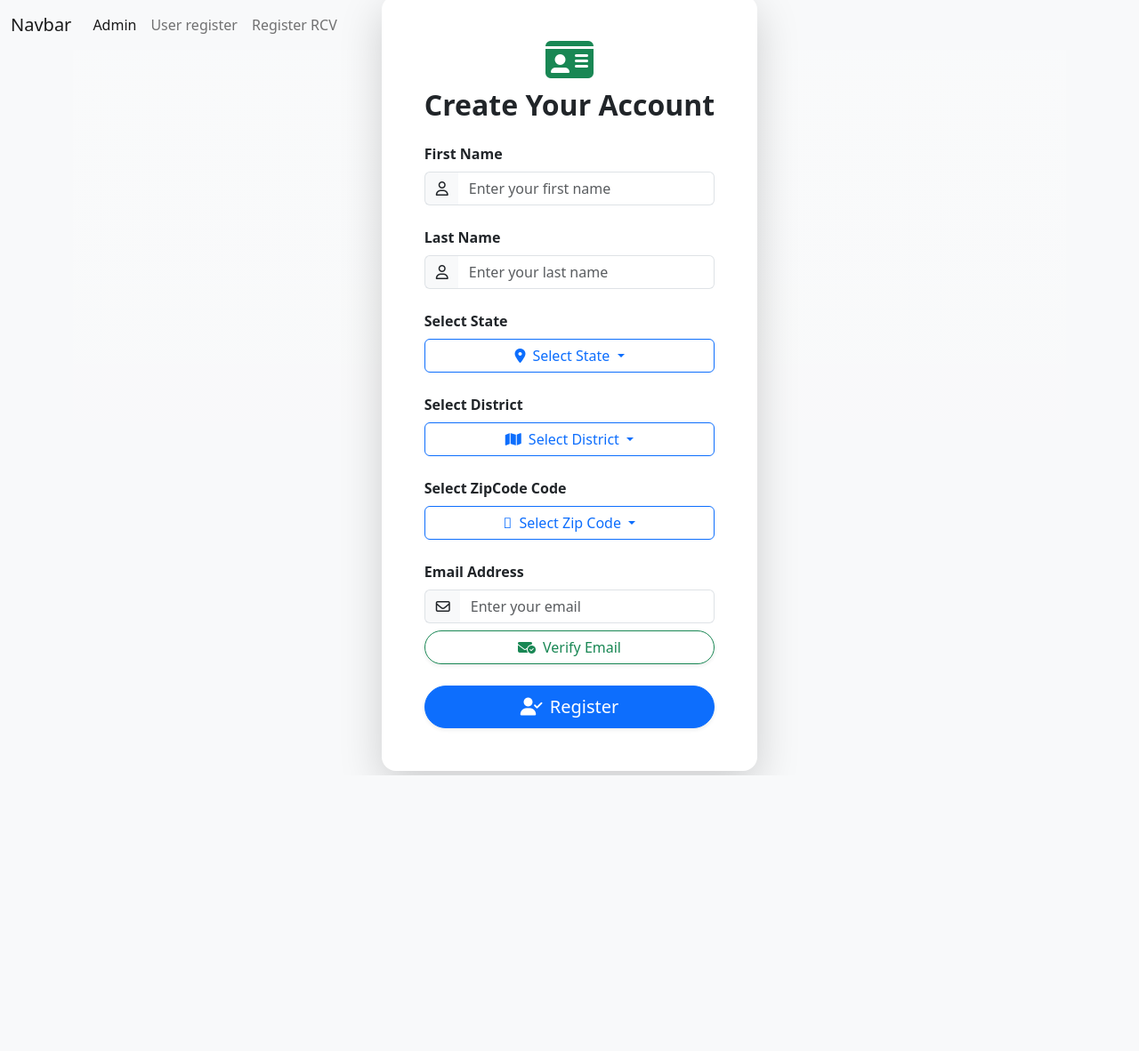
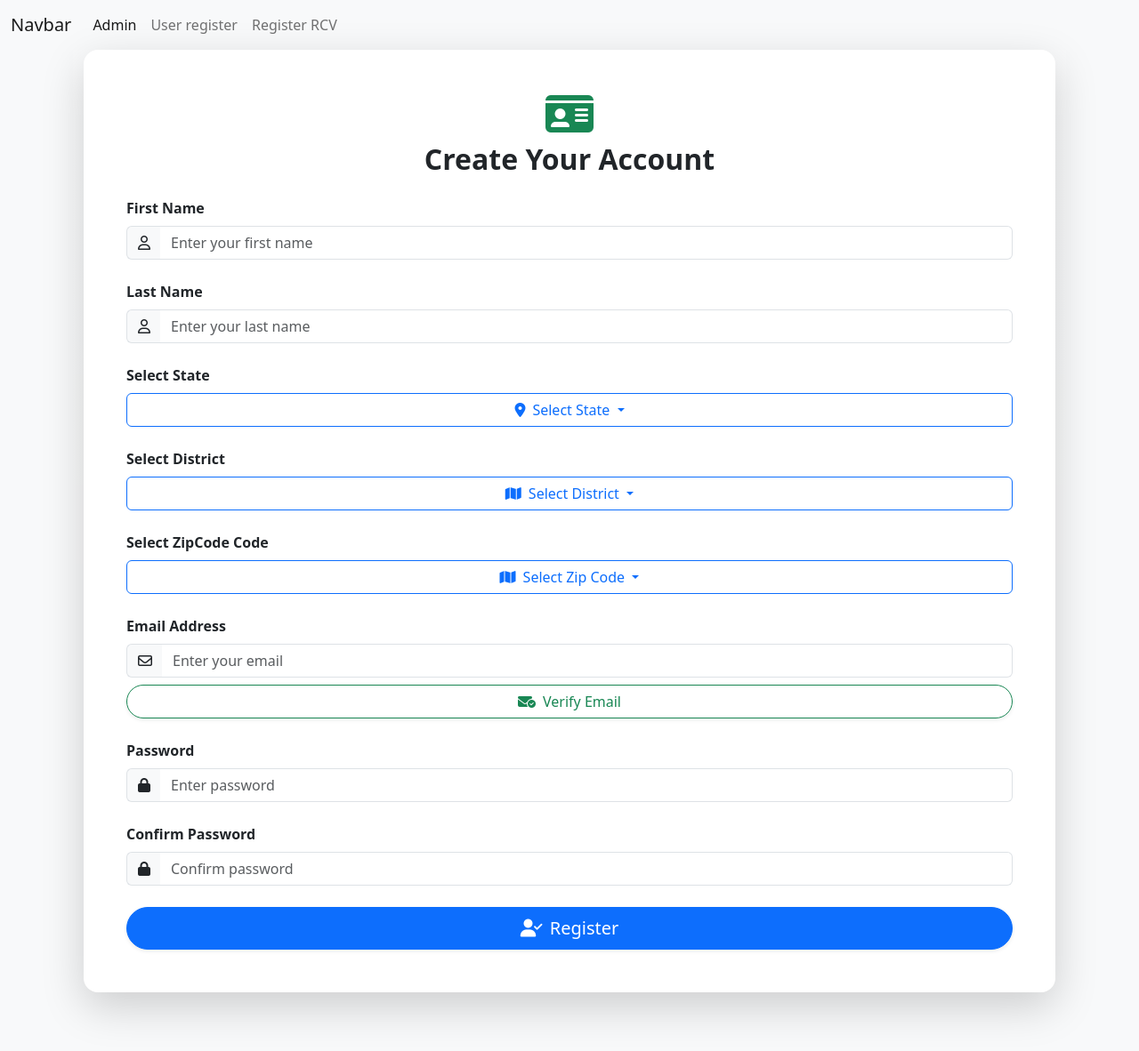
Before and after one commit to gargasaha/MrBin, an ASP.NET Core app: page /Home/UserRegister in a window 1280 px wide. Shown: the whole page at 89% size. Before the commit the page ends 872 px from the top, so only its background shows below. Run offline with ASP.NET Core 8, Linux system fonts and the light colour scheme; data that the repository does not hold is empty; style sheets or scripts are compiled from the project's sources; database files in the repository are not loaded.

Commit message:
added password fields and add some zipcodes in database

```diff
--- a/DAL/DistDAL.cs
+++ b/DAL/DistDAL.cs
@@ -21,6 +21,12 @@
                 };
                 dists.Add(dt);
             }
+            conn.Close();
+            conn.Dispose();
+            sqlDataReader.Close();
+            sqlDataReader.Dispose();
+            cmd.Dispose();
+
             return dists;
         }
     }
--- a/DAL/StateDAL.cs
+++ b/DAL/StateDAL.cs
@@ -21,6 +21,12 @@
                 };
                 states.Add(st);
             }
+            conn.Close();
+            conn.Dispose();
+            sqlDataReader.Close();
+            sqlDataReader.Dispose();
+            cmd.Dispose();
+
             return states;
         }
     }
--- a/DAL/ZipCodeDAL.cs
+++ b/DAL/ZipCodeDAL.cs
@@ -22,6 +22,11 @@
                 };
                 zipCodes.Add(zc);
             }
+            conn.Close();
+            conn.Dispose();
+            sqlDataReader.Close();
+            sqlDataReader.Dispose();
+            cmd.Dispose();
             return zipCodes;
         }
     }
--- a/Properties/launchSettings.json
+++ b/Properties/launchSettings.json
@@ -4,7 +4,7 @@
     "windowsAuthentication": false,
     "anonymousAuthentication": true,
     "iisExpress": {
-      "applicationUrl": "http://localhost:5189",
+      "applicationUrl": "http://192.168.1.13:5189",
       "sslPort": 44365
     }
   },
@@ -13,7 +13,7 @@
       "commandName": "Project",
       "dotnetRunMessages": true,
       "launchBrowser": true,
-      "applicationUrl": "http://localhost:5251",
+      "applicationUrl": "http://192.168.1.13:5251",
       "environmentVariables": {
         "ASPNETCORE_ENVIRONMENT": "Development"
       }
@@ -22,7 +22,7 @@
       "commandName": "Project",
       "dotnetRunMessages": true,
       "launchBrowser": true,
-      "applicationUrl": "https://localhost:44365",
+      "applicationUrl": "https://192.168.1.13:44365",
       "environmentVariables": {
         "ASPNETCORE_ENVIRONMENT": "Development"
       }
--- a/Views/Home/UserRegister.cshtml
+++ b/Views/Home/UserRegister.cshtml
@@ -3,9 +3,10 @@
 <link href="https://cdn.jsdelivr.net/npm/bootstrap@5.3.0-alpha1/dist/css/bootstrap.min.css" rel="stylesheet">
 <link href="https://cdnjs.cloudflare.com/ajax/libs/font-awesome/6.4.0/css/all.min.css" rel="stylesheet">
 
-<div class="d-flex justify-content-center align-items-center vh-100 bg-gradient">
-    <div class="responsive-container bg-white shadow-lg rounded-4 p-5 animate__animated animate__fadeIn"
-        style="max-width: 500px;">
+<div class="container-fluid min-vh-100 d-flex align-items-center justify-content-center bg-gradient">
+    <div class="row w-100 justify-content-center">
+        <div class="col-12 col-sm-10 col-md-8 col-lg-6 col-xl-5 mx-auto"></div>
+            <div class="responsive-container bg-white shadow-lg rounded-4 p-4 p-md-5 animate__animated animate__fadeIn">
                 <div class="text-center mb-4">
                     <i class="fa-solid fa-id-card fa-3x text-success mb-2"></i>
                     <h2 class="fw-bold mb-1">Create Your Account</h2>
@@ -68,7 +69,7 @@
                     <div class="dropdown w-100">
                         <button type="button" id="ZipCode" class="btn btn-outline-primary dropdown-toggle w-100"
                             data-bs-toggle="dropdown" aria-expanded="false">
-                    <i class="fa-sodistlid fa-map me-2"></i>Select Zip Code
+                            <i class="fa-solid fa-map me-2"></i>Select Zip Code
                         </button>
                         <ul class="dropdown-menu w-100" id="zipCode" style="max-height: 250px; overflow-y: auto;"></ul>
                     </div>
@@ -91,7 +92,6 @@
                         <span>Email verified</span>
                     </div>
 
-
                     <span id="emailLoading" class="position-absolute top-50 end-0 translate-middle-y me-4 d-none">
                         <span class="spinner-border spinner-border-sm text-success" role="status" aria-hidden="true"></span>
                     </span>
@@ -100,12 +100,27 @@
 
                 <span class="d-none" id="zId" name="distId"></span>
 
-        </span>
+                <div class="mb-4">
+                    <label for="UPassword" class="form-label fw-semibold">Password</label>
+                    <div class="input-group">
+                    <span class="input-group-text bg-light"><i class="fa-solid fa-lock"></i></span>
+                    <input type="password" class="form-control" id="UPassword" name="UPassword" placeholder="Enter password" autocomplete="new-password" onkeydown="checkUPasswordFormat(this.value,event.key)" >
+                    </div>
+                </div>
+                <div class="mb-4">
+                    <label for="CUPassword" class="form-label fw-semibold">Confirm Password</label>
+                    <div class="input-group">
+                    <span class="input-group-text bg-light"><i class="fa-solid fa-lock"></i></span>
+                    <input type="password" class="form-control" id="CUPassword" name="CUPassword" placeholder="Confirm password" autocomplete="new-password" onkeyup="checkCUPasswordFormat(this.value,event.key)" onkeydown="if(event.key==='Tab'){event.preventDefault();}">
+                    </div>
+                </div>
 
                 <div class="d-grid mt-4">
                     <button class="btn btn-primary btn-lg rounded-pill shadow-sm" type="submit">
                         <i class="fa-solid fa-user-check me-2"></i>Register
                     </button>
+                </div>
+            </div>
         </div>
     </div>
 </div>
@@ -117,11 +132,11 @@
         height: 100%;
         margin: 0;
         padding: 0;
-
     }
 
     .bg-gradient {
         background: linear-gradient(135deg, #74ebd5 0%, #ACB6E5 100%);
+        min-height: 100vh;
     }
 
     .responsive-container {
@@ -130,6 +145,7 @@
         box-shadow: 0 8px 32px 0 rgba(31, 38, 135, 0.15);
         transition: box-shadow 0.3s;
         margin-bottom: 50px;
+        width: 100%;
     }
 
     .responsive-container:hover {
@@ -151,16 +167,46 @@
 
     @@media (max-width: 768px) {
         .responsive-container {
-            width: 98%;
+            width: 100%;
             padding: 1.5rem;
+        }
+        .p-md-5 {
+            padding: 1.5rem !important;
         }
     }
 </style>
 
 <script>
 
+    function checkUPasswordFormat(value,key){
+        if(key==='Tab'){
+            if(value.length==0)event.preventDefault();
+        }
+        if(value.length>8){
+            event.preventDefault();
+        }
+        else{
+            //console.log($("#UPassword").val());
+        }
+
+    }
+
+    function checkCUPasswordFormat(value,key){
+        if(key==='Tab'){
+            if(value.length==0)event.preventDefault();
+        }
+
+        if(value!=($("#UPassword").val())){
+            document.getElementById("CUPassword").classList.add('is-invalid');
+        }
+        else{
+            document.getElementById("CUPassword").classList.remove('is-invalid');
+        }
+    }
+
+
     function validateEmail(){
-        // Show spinner
+
         $("#emailLoading").removeClass("d-none");
         $("#verifyEmailBtn").prop("disabled", true);
 
@@ -177,7 +223,6 @@
             console.error("Error:", error);
             },
             complete: function () {
-            // Hide spinner after response
             $("#emailLoading").addClass("d-none");
 
             }
@@ -196,7 +241,6 @@
 
     function getDistData(stateId, stateName) {
         $("#State").html('<i class="fa-solid fa-location-dot me-2"></i>' + stateName);
-
         $("#dist").empty();
         $("#dist").append('<li class="text-center py-2" id="dist-loading"><span class="spinner-border spinner-border-sm text-primary" role="status" aria-hidden="true"></span> Loading districts...</li>');
 
```
Also changed, not shown: DAL/keyAccessDAL.cs (+13 -0 lines), 13 other files. Lines whose indentation alone changed are shown as unchanged.
